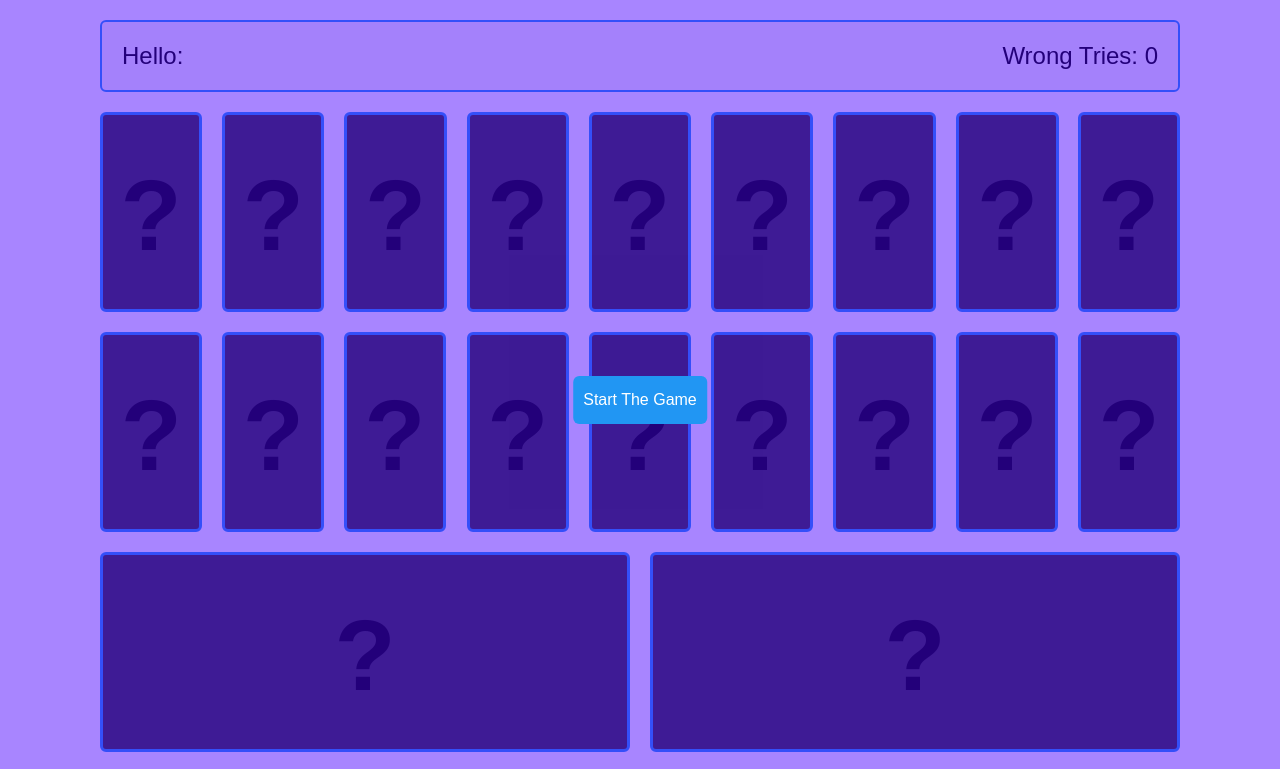
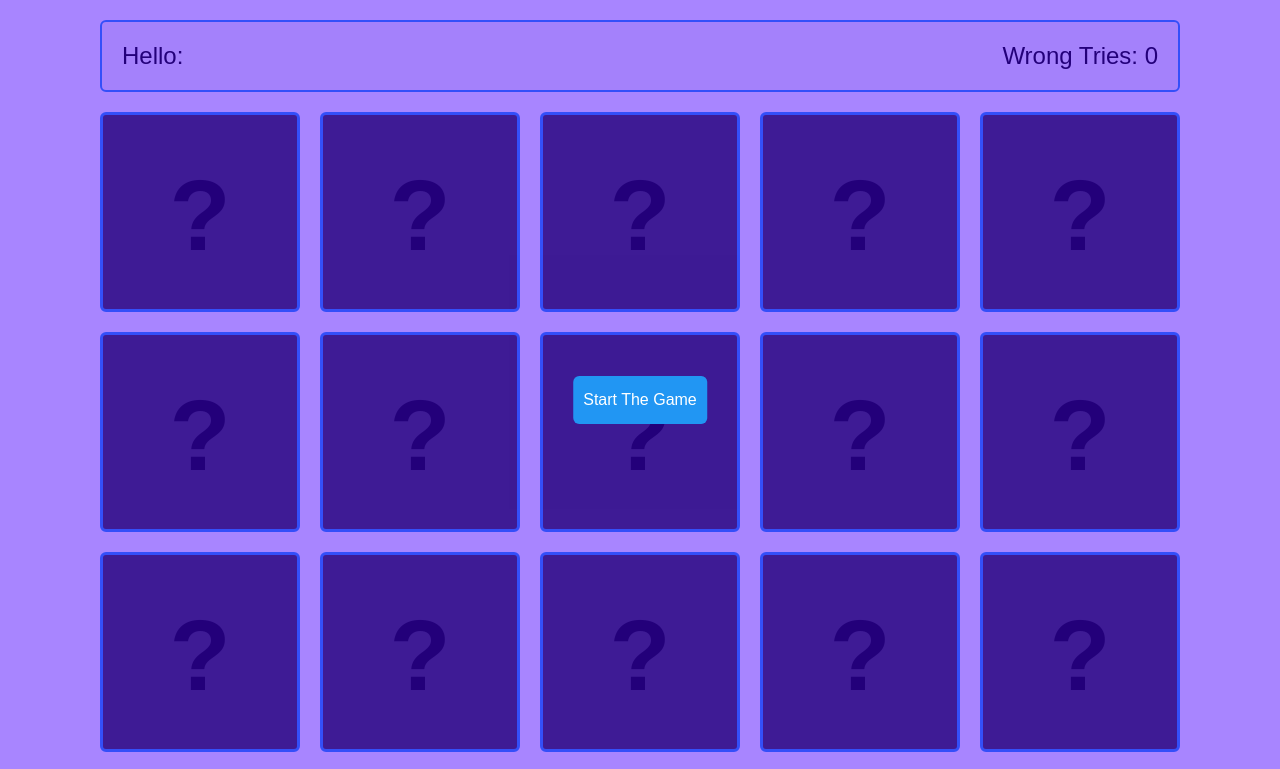
Before and after one commit to Zaid-Fakhouri/Memory-game, a plain HTML site: page index.html in a window 1280 px wide. Shown: the top 769 px of the page. Drawn offline with Linux system fonts and the light colour scheme.

Commit message:
Update style.css

```diff
--- a/style.css
+++ b/style.css
@@ -59,7 +59,7 @@ body {
     transform-style: preserve-3d;
     cursor: pointer;
     position: relative;
-    flex: 1 0 100px;
+    flex: 1 0 200px;
     margin: 0 10px 20px;
 }
 .memory-game-blocks .game-block .front {
```
